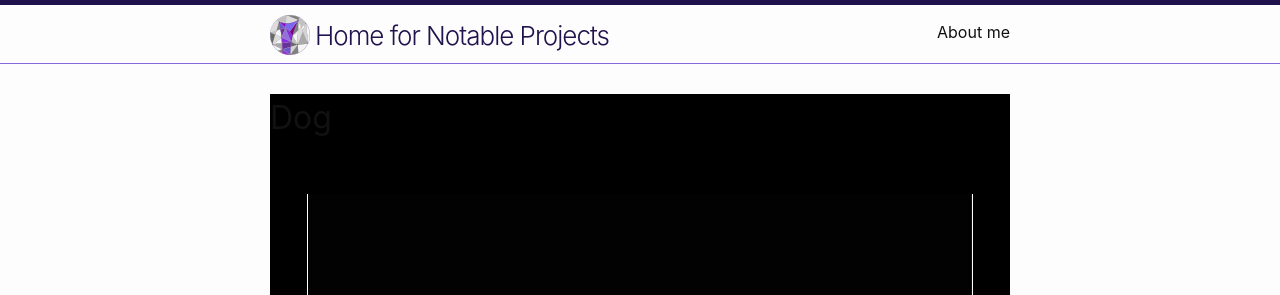
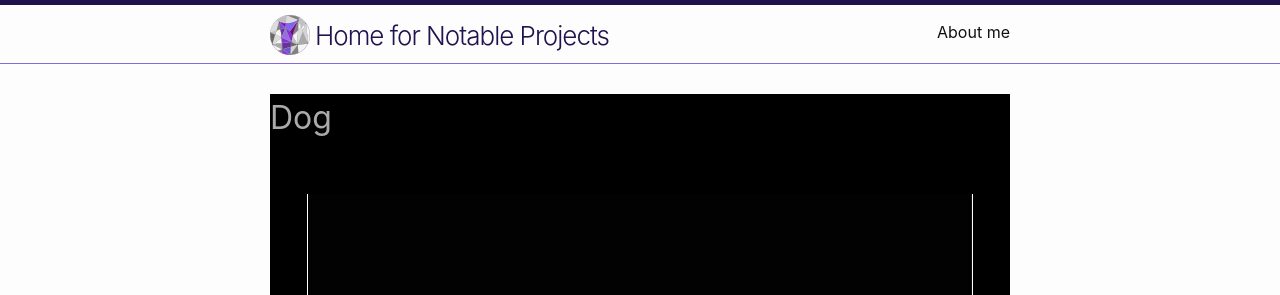
Before and after one commit to inesucrvenom/inesucrvenom.github.io, a Jekyll site: the page built from art/dog.md, in a window 1280 px wide. Shown: the top 295 px of the page. Built offline with Jekyll 4.4.1, drawn with Linux system fonts in a browser that asks for light colours; emoji names are drawn with the system emoji font.

Commit message:
Update style.scss

```diff
--- a/assets/css/style.scss
+++ b/assets/css/style.scss
@@ -6,6 +6,7 @@
   "minima/skins/{{ site.minima.skin | default: 'classic' }}",
   "minima/initialize";
 
-.art_gallery {background-color: #000000;}
+.art_gallery {background-color: #000000; color: #aaaaaa}
+.art_gallery_description {margin-left: 5%}
 .art_gallery_photo {margin: 5% !important; width:90% !important;}
 .art_gallery_photo_item {margin: 5%; border-radius: 10px; height: 30% !important; width: 30% !important}
```
